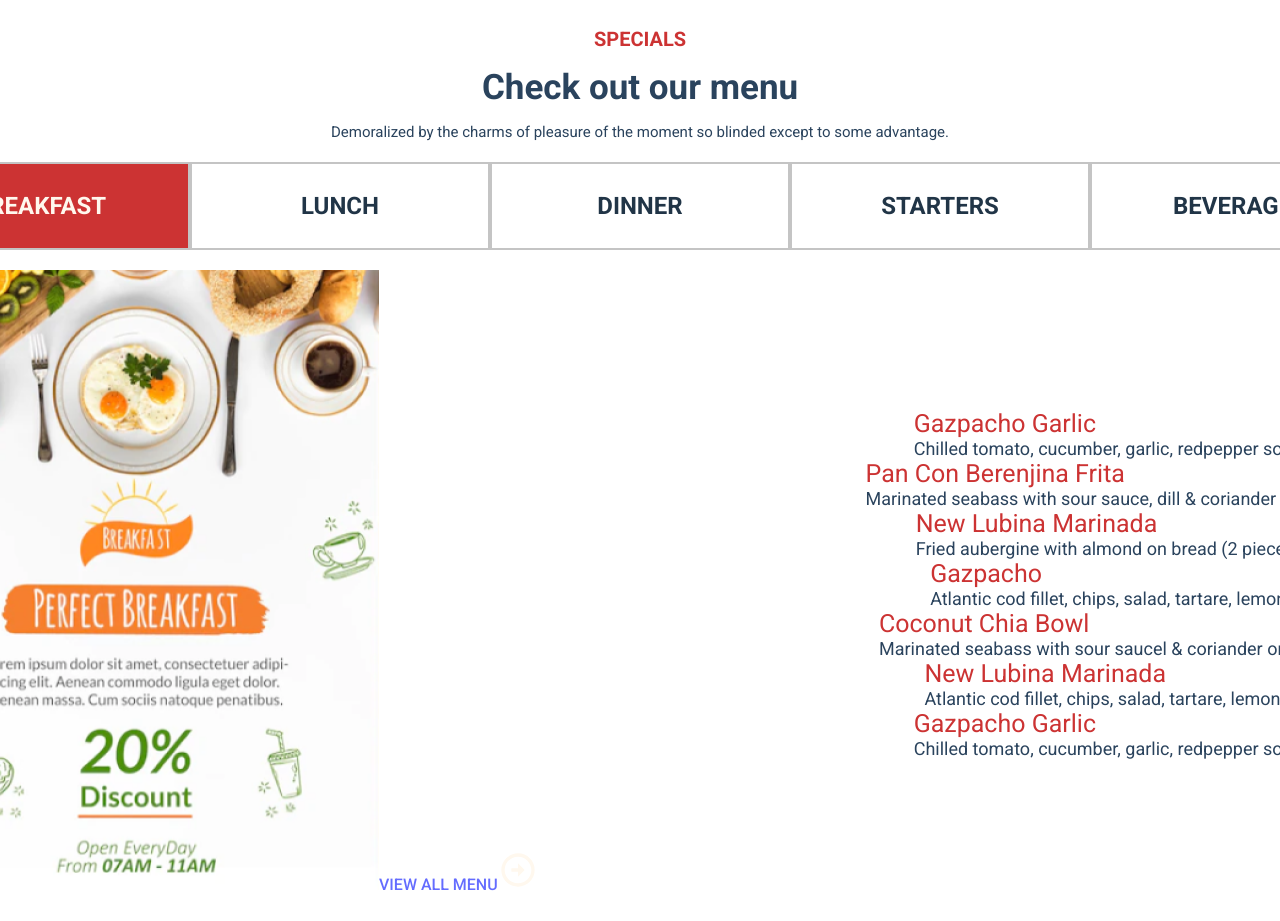
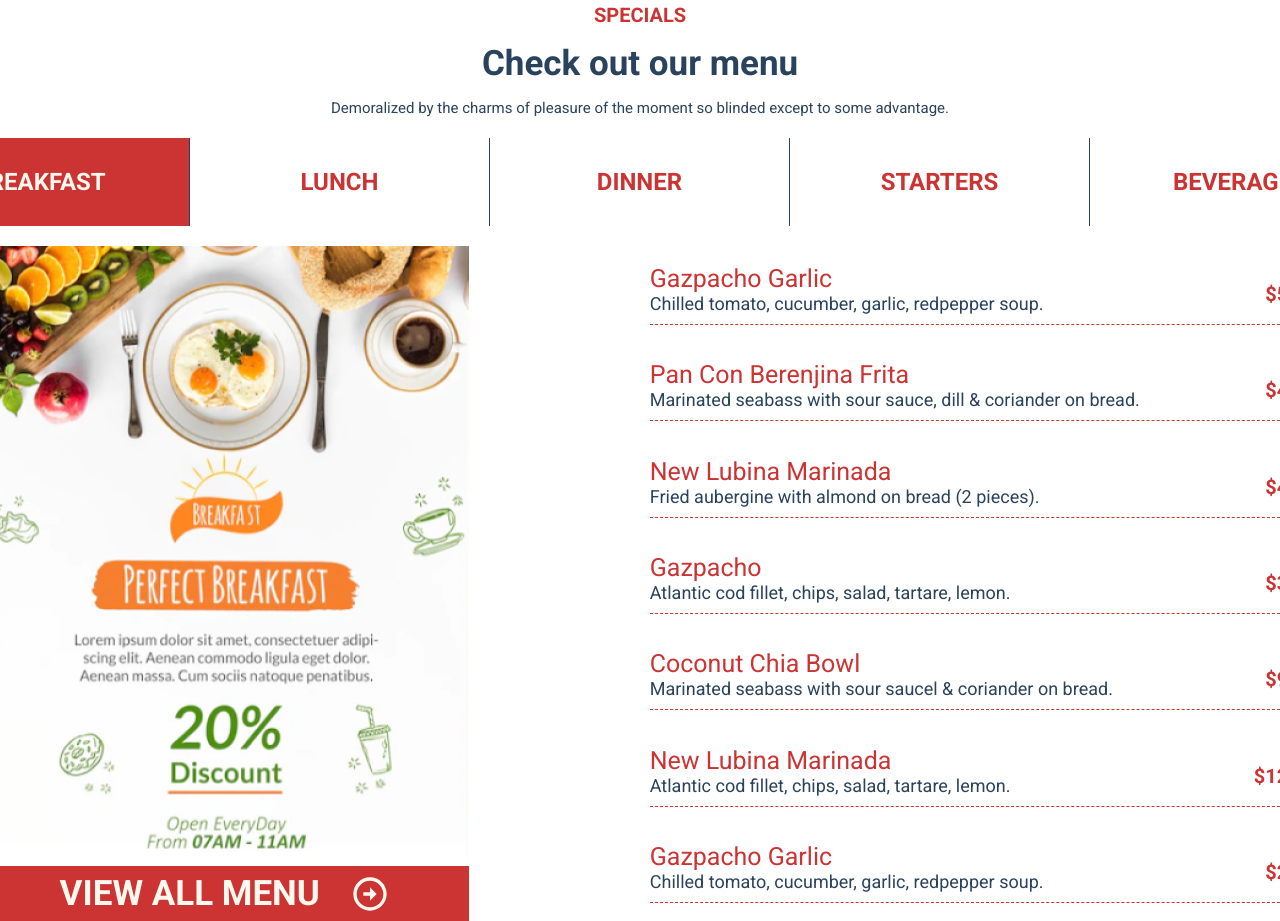
Before and after one commit to g1org11/crave_cart, a React (Vite) app: page / in a window 1280 px wide. Shown: the part 1140-2061 px from the top of the page. Before the commit the page ends 2037 px from the top, so only its background shows below. Built offline with nearby package versions, Linux system fonts and the light colour scheme.

Commit message:
add styling for manu component only for desktop

```diff
--- a/src/components/mian-page-components/ManuImages.tsx
+++ b/src/components/mian-page-components/ManuImages.tsx
@@ -1,11 +1,11 @@
 import React from "react";
 import styled from "styled-components";
-// import { defaultTheme } from "../../defaultTheme";
+import { defaultTheme } from "../../defaultTheme";
 
 const ManuImages = ({ img }) => {
   return (
     <ImageContainer>
-      <div>
+      <Wrapper>
         <img src={img} alt="poster" />
         <a href="/">
           VIEW ALL MENU
@@ -22,7 +22,7 @@ const ManuImages = ({ img }) => {
             />
           </svg>
         </a>
-      </div>
+      </Wrapper>
     </ImageContainer>
   );
 };
@@ -38,3 +38,26 @@ const ImageContainer = styled.div`
     height: 620px;
   }
 `;
+
+const Wrapper = styled.div`
+  display: flex;
+  /* align-items: center; */
+  flex-direction: column;
+  a {
+    display: flex;
+    align-items: center;
+    justify-content: center;
+    text-decoration: none;
+    font-size: 35px;
+    font-style: normal;
+    font-weight: 700;
+    line-height: normal;
+    background-color: ${defaultTheme.colors.red};
+    color: ${defaultTheme.colors.floralwhite};
+    padding: 7px 0;
+    width: 100%;
+    svg {
+      margin-left: 30px;
+    }
+  }
+`;
--- a/src/components/mian-page-components/Manucards.tsx
+++ b/src/components/mian-page-components/Manucards.tsx
@@ -5,8 +5,6 @@ import { CardProps } from "../interface";
 
 const MenuCards: React.FC<CardProps> = ({ meal, ingredients, price }) => {
   return (
-    <Container>
-      {/* <img src={img} alt="" /> */}
     <Infos>
       <Information>
         <div>
@@ -16,32 +14,30 @@ const MenuCards: React.FC<CardProps> = ({ meal, ingredients, price }) => {
         <Price>{price}</Price>
       </Information>
     </Infos>
-    </Container>
   );
 };
 
 export default MenuCards;
 
-const Container = styled.div`
-  display: flex;
-  align-items: center;
-  justify-content: center;
-`;
 const Infos = styled.div`
   display: flex;
   justify-content: center;
   align-items: center;
+  margin: auto 0;
 `;
 const Information = styled.div`
+  width: 650px;
   display: flex;
   align-items: center;
-  justify-content: left;
+  justify-content: space-between;
+  border-bottom: 1px dashed ${defaultTheme.colors.red};
   h3 {
     font-size: 25px;
     font-style: normal;
     font-weight: 400;
     line-height: normal;
     color: ${defaultTheme.colors.red};
+    margin-bottom: auto;
   }
 `;
 const Ingredients = styled.p`
@@ -50,6 +46,7 @@ const Ingredients = styled.p`
   font-weight: 400;
   line-height: normal;
   color: ${defaultTheme.colors.blue};
+  padding-bottom: 10px;
 `;
 
 const Price = styled.p`
--- a/src/components/mian-page-components/Manus.tsx
+++ b/src/components/mian-page-components/Manus.tsx
@@ -257,7 +257,7 @@ const Manus = () => {
                 <ManuImages key={`${activeManu}-${index}`} img={card.img} />
               ))}
             </div>
-            <div>
+            <Dishes>
               {getCardsForManu().map((card, index) => (
                 <ManuCards
                   key={`${activeManu}-${index}`} // Using a unique key
@@ -267,7 +267,7 @@ const Manus = () => {
                   price={card.price}
                 />
               ))}
-            </div>
+            </Dishes>
           </Div>
         </div>
       </ManuContainer>
@@ -289,10 +289,16 @@ const ManuContainer = styled.div`
 
 const Div = styled.div`
   display: flex;
-  align-items: center;
-  justify-content: space-between;
+  align-items: top;
+  justify-content: space-around;
   margin-top: 20px;
 `;
+const Dishes = styled.div`
+  display: flex;
+  flex-direction: column;
+  align-items: start;
+`;
+
 const Wrapper = styled.div`
   text-align: center;
   h2 {
@@ -344,6 +350,7 @@ const Header = styled.div`
   display: flex;
   align-items: center;
   justify-content: center;
+  width: 100%;
 `;
 
 const HeaderItem = styled.p<HeaderItem>`
@@ -356,14 +363,17 @@ const HeaderItem = styled.p<HeaderItem>`
   font-style: normal;
   font-weight: 700;
   line-height: normal;
-  border: 2px solid #c4c4c4;
+  border-right: 1px solid ${defaultTheme.colors.blue};
+  color: ${(props) => (props.active ? defaultTheme.colors.floralwhite : defaultTheme.colors.red)};
   cursor: pointer;
-
+  &:last-child {
+    border-right: none;
+  }
   ${(props) =>
     props.active
       ? `
         background-color:${defaultTheme.colors.red};
-        color: ${defaultTheme.colors.floralwhite};
+
       `
       : ""};
 `;
```
Lines whose indentation alone changed are shown as unchanged.
